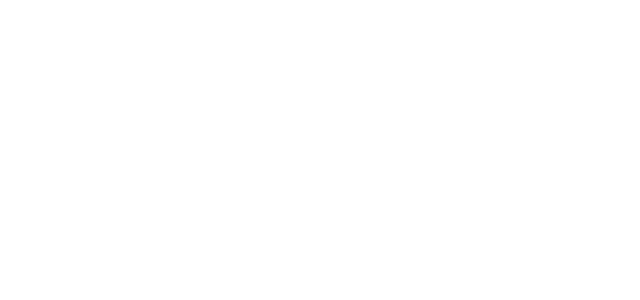
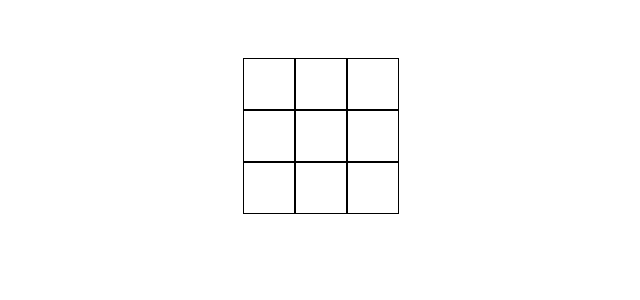
Before and after one commit to prasadneroolkar/tictactoe, a React (Vite) app: page / in a window 1280 px wide. Shown: the top 300 px of the page, without its empty margins (319-959 px from the left). Built offline with nearby package versions, Linux system fonts and the light colour scheme.

Commit message:
updated login in a file

```diff
--- a/src/App.css
+++ b/src/App.css
@@ -0,0 +1,22 @@
+.app {
+  display: flex;
+  justify-content: center;
+  align-items: center;
+}
+
+.board {
+  margin-top: 50px;
+}
+
+.board .row {
+  display: flex;
+  justify-content: space-between;
+  align-items: center;
+}
+
+.square {
+  text-align: center;
+  width: 50px;
+  height: 50px;
+  border: 1px solid #000;
+}
--- a/src/App.jsx
+++ b/src/App.jsx
@@ -2,9 +2,16 @@
 import reactLogo from "./assets/react.svg";
 import viteLogo from "/vite.svg";
 import "./App.css";
+import Board from "./components/Board";
 
 function App() {
-  return <></>;
+  return (
+    <>
+      <div className="app">
+        <Board />
+      </div>
+    </>
+  );
 }
 
 export default App;
--- /dev/null
+++ b/src/components/Board.jsx
@@ -0,0 +1,38 @@
+import React, { useState } from "react";
+import Square from "./Square";
+
+const Board = () => {
+  let arr = [null, null, null, null, null, null, null, null, null];
+  // console.log(arr);
+  const [state, setState] = useState(arr);
+  const [xTurn, setXturn] = useState(true);
+
+  const handleClick = (index) => {
+    const copystate = [...state];
+    copystate[index] = xTurn ? "x" : "o";
+    setState(copystate);
+    setXturn(!xTurn);
+  };
+
+  return (
+    <div className="board">
+      <div className="row">
+        <Square value={state[0]} onClick={() => handleClick(0)} />
+        <Square value={state[1]} onClick={() => handleClick(1)} />
+        <Square value={state[2]} onClick={() => handleClick(2)} />
+      </div>
+      <div className="row">
+        <Square value={state[3]} onClick={() => handleClick(3)} />
+        <Square value={state[4]} onClick={() => handleClick(4)} />
+        <Square value={state[5]} onClick={() => handleClick(5)} />
+      </div>
+      <div className="row">
+        <Square value={state[6]} onClick={() => handleClick(6)} />
+        <Square value={state[7]} onClick={() => handleClick(7)} />
+        <Square value={state[8]} onClick={() => handleClick(8)} />
+      </div>
+    </div>
+  );
+};
+
+export default Board;
--- /dev/null
+++ b/src/components/Square.jsx
@@ -0,0 +1,14 @@
+import React from "react";
+
+const Square = ({ value, onClick }) => {
+  const onSquareClick = () => {
+    onClick();
+  };
+  return (
+    <div className="square" onClick={onSquareClick}>
+      <h1>{value}</h1>
+    </div>
+  );
+};
+
+export default Square;
```
